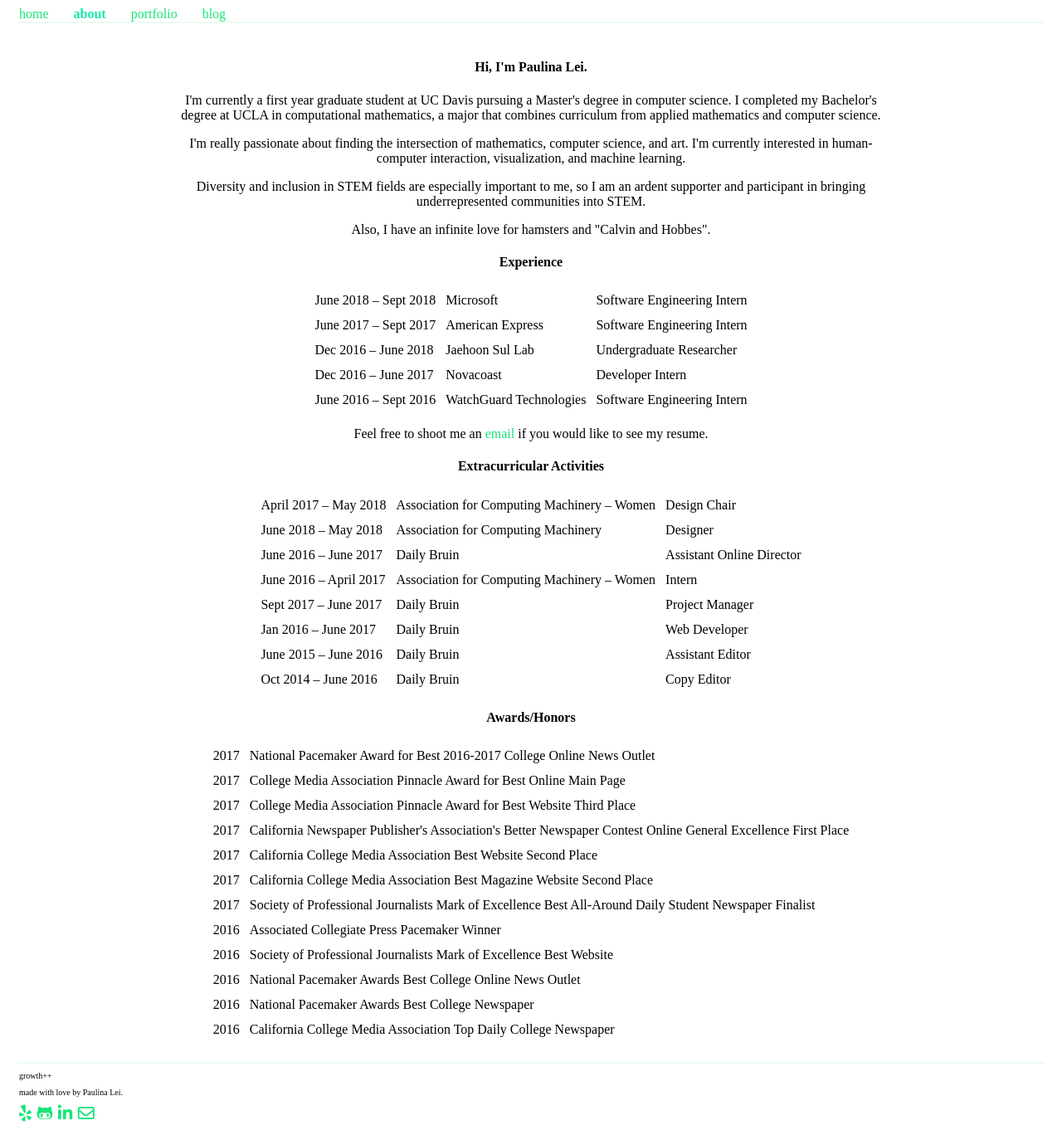
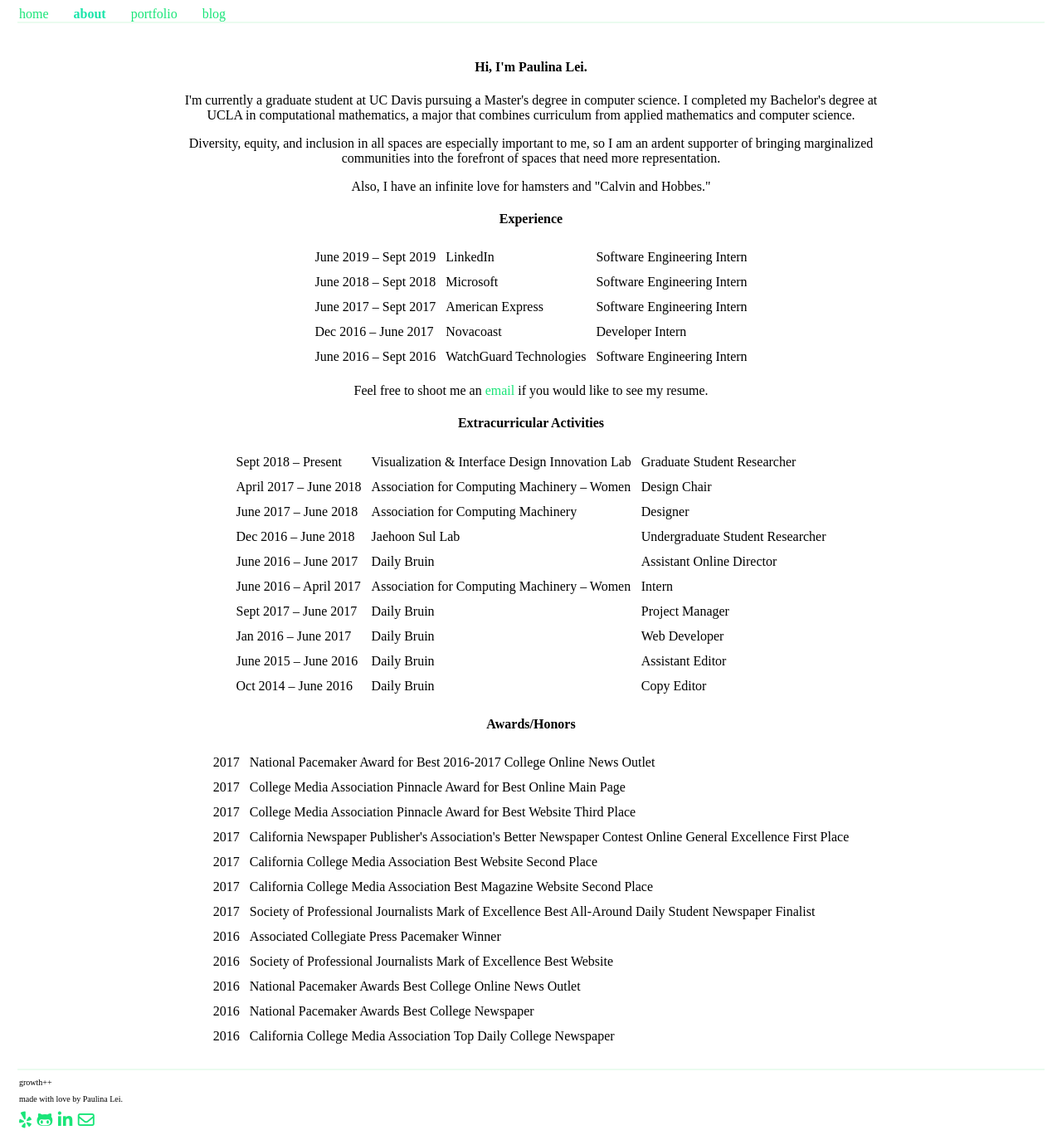
Before and after one commit to paulinalei/yoyo, a Jekyll site: the page built from _pages/02__about.md, in a window 1280 px wide. Shown: the whole page at 83% size. Built offline with Jekyll 4.4.1, drawn with Linux system fonts in a browser that asks for light colours; nearby versions of some CDN libraries; some web fonts are replaced.

Commit message:
Updating about page

```diff
--- a/_pages/02__about.md
+++ b/_pages/02__about.md
@@ -6,15 +6,19 @@
 
 <div class="about-me">
 <h4>Hi, I'm Paulina Lei.</h4>
-<p>I'm currently a first year graduate student at UC Davis pursuing a Master's degree in computer science. I completed my Bachelor's degree at UCLA in computational mathematics, a major that combines curriculum from applied mathematics and computer science.</p>
-<p>I'm really passionate about finding the intersection of mathematics, computer science, and art. I'm currently interested in human-computer interaction, visualization, and machine learning.</p>
-<p>Diversity and inclusion in STEM fields are especially important to me, so I am an ardent supporter and participant in bringing underrepresented communities into STEM.</p>
-<p>Also, I have an infinite love for hamsters and "Calvin and Hobbes".</p>
+<p>I'm currently a graduate student at UC Davis pursuing a Master's degree in computer science. I completed my Bachelor's degree at UCLA in computational mathematics, a major that combines curriculum from applied mathematics and computer science.</p>
+<p>Diversity, equity, and inclusion in all spaces are especially important to me, so I am an ardent supporter of bringing marginalized communities into the forefront of spaces that need more representation.</p>
+<p>Also, I have an infinite love for hamsters and "Calvin and Hobbes."</p>
 </div>
 
 <div class="about-activities">
     <h4>Experience</h4>
     <table class="table-experience">
+        <tr>
+            <td>June 2019 &ndash; Sept 2019</td>
+            <td>LinkedIn</td>
+            <td>Software Engineering Intern</td>
+        </tr>
         <tr>
             <td>June 2018 &ndash; Sept 2018</td>
             <td>Microsoft</td>
@@ -24,11 +28,6 @@
             <td>June 2017 &ndash; Sept 2017</td>
             <td>American Express</td>
             <td>Software Engineering Intern</td>
-        </tr>
-        <tr>
-            <td>Dec 2016 &ndash; June 2018</td>
-            <td>Jaehoon Sul Lab</td>
-            <td>Undergraduate Researcher</td>
         </tr>
         <tr>
             <td>Dec 2016 &ndash; June 2017</td>
@@ -47,14 +46,24 @@
     <h4>Extracurricular Activities</h4>
     <table class="table-extracurriculars">
         <tr>
-            <td>April 2017 &ndash; May 2018</td>
+            <td>Sept 2018 &ndash; Present</td>
+            <td>Visualization & Interface Design Innovation Lab</td>
+            <td>Graduate Student Researcher</td>
+        </tr>
+        <tr>
+            <td>April 2017 &ndash; June 2018</td>
             <td>Association for Computing Machinery &ndash; Women</td>
             <td>Design Chair</td>
         </tr>
         <tr>
-            <td>June 2018 &ndash; May 2018</td>
+            <td>June 2017 &ndash; June 2018</td>
             <td>Association for Computing Machinery</td>
             <td>Designer</td>
+        </tr>
+        <tr>
+            <td>Dec 2016 &ndash; June 2018</td>
+            <td>Jaehoon Sul Lab</td>
+            <td>Undergraduate Student Researcher</td>
         </tr>
         <tr>
             <td>June 2016 &ndash; June 2017</td>
```
